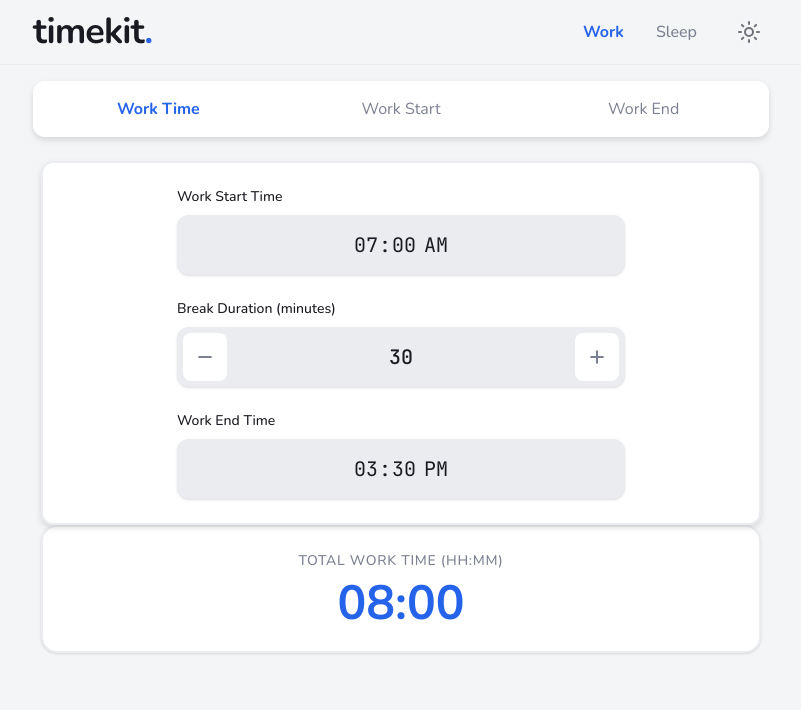
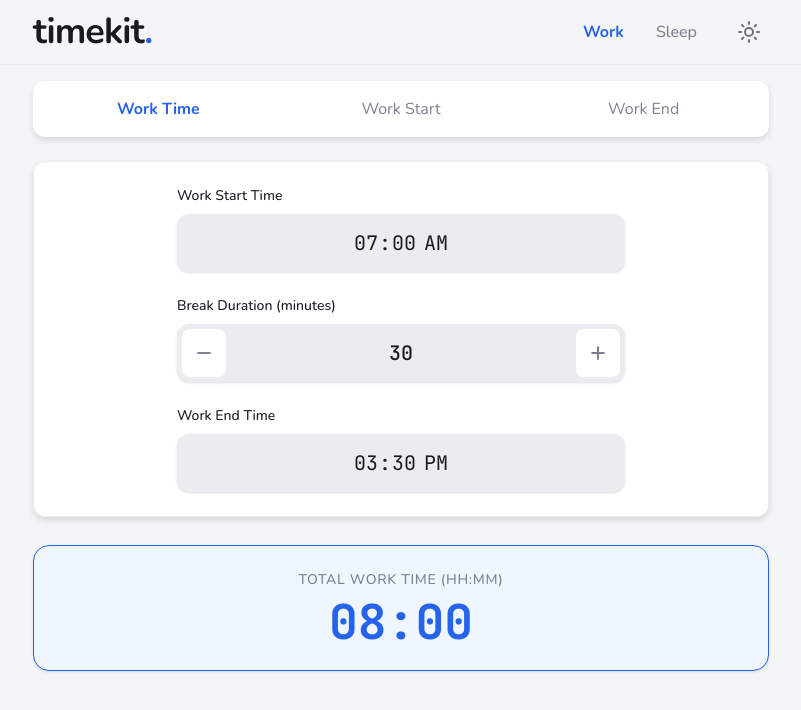
Before and after one commit to SclRlLiX/timekit, a SvelteKit app: page /work in a window 1280 px wide. Shown: the top 710 px of the page, without its empty margins (239-1040 px from the left). Built offline with nearby package versions, Linux system fonts and the light colour scheme.

Commit message:
small UI changes

```diff
--- a/src/lib/components/BreakInput.svelte
+++ b/src/lib/components/BreakInput.svelte
@@ -23,10 +23,10 @@
     </label>
 
     <div class="
-        flex items-center overflow-hidden rounded-xl border-2 py-1
+        flex items-center overflow-hidden rounded-xl border py-1
         border-(--color-surface-raised) bg-(--color-surface-raised) shadow-sm
         transition-all duration-300 ease-in-out
-        focus-within:border-(--color-accent) focus-within:ring-1 focus-within:ring-(--color-accent)
+        focus-within:border-(--color-accent) focus-within:ring-2 focus-within:ring-(--color-accent)/50
     ">
 
         <button
--- a/src/lib/components/TimeInput.svelte
+++ b/src/lib/components/TimeInput.svelte
@@ -18,11 +18,11 @@
 		{id}
 		bind:value
 		class="
-            w-full rounded-xl border-2 border-(--color-surface-raised)
+            w-full rounded-xl border border-(--color-surface-raised)
             bg-(--color-surface-raised) py-3
             text-(--color-main-text) shadow-sm transition-all
             duration-300 ease-in-out outline-none
-            focus:border-(--color-accent) focus:ring-1 focus:ring-(--color-accent)
+            focus:border-(--color-accent) focus:ring-2 focus:ring-(--color-accent)/50
         "
 	/>
 </div>
--- a/src/lib/components/WorkTimeCard.svelte
+++ b/src/lib/components/WorkTimeCard.svelte
@@ -2,7 +2,7 @@
 	let { children } = $props();
 </script>
 
-<div class="card rounded-xl border-2 bg-(--color-surface) border-(--color-surface-raised) drop-shadow-md">
+<div class="card mb-7 rounded-xl border bg-(--color-surface) border-(--color-surface-raised) drop-shadow-md">
 	{#if children}
 		{@render children()}
 	{/if}
--- a/src/lib/components/WorkTimeResult.svelte
+++ b/src/lib/components/WorkTimeResult.svelte
@@ -8,12 +8,12 @@
 </script>
 
 <div
-	class="flex flex-col items-center justify-center rounded-2xl border-2 border-(--color-surface-raised) bg-(--color-surface) py-6 shadow-sm"
+	class="flex flex-col items-center justify-center rounded-2xl border border-(--color-accent) bg-(--color-accent-subtle) py-6 shadow-sm"
 >
 	<h2 class="mb-2 text-sm font-medium tracking-wider text-(--color-muted) uppercase">
 		{label}
 	</h2>
-	<div class="text-5xl font-bold text-(--color-accent) tabular-nums">
+	<div class="text-5xl font-bold text-(--color-accent) tabular-nums font-mono">
 		{hours.toString().padStart(2, '0')}:{mins.toString().padStart(2, '0')}
 	</div>
 </div>
--- a/src/routes/sleep/+page.svelte
+++ b/src/routes/sleep/+page.svelte
@@ -120,7 +120,7 @@
 							{#each wakeTimes as wake (wake.cycles)}
 								<div
 									class="
-                        flex items-center justify-between rounded-xl border-2 p-4 transition-all
+                        flex items-center justify-between rounded-xl border p-4 transition-all
                         {wake.isOptimal
 										? 'border-(--color-accent) bg-(--color-accent-subtle)'
 										: 'border-(--color-surface-raised) bg-(--color-surface)'}
@@ -175,7 +175,7 @@
 							{#each bedtimes as bed (bed.cycles)}
 								<div
 									class="
-                                flex items-center justify-between rounded-xl border-2 p-4 transition-all
+                                flex items-center justify-between rounded-xl border p-4 transition-all
                                 {bed.isOptimal
 										? 'border-(--color-accent) bg-(--color-accent-subtle)'
 										: 'border-(--color-surface-raised) bg-(--color-surface)'}
--- a/src/routes/work/+page.svelte
+++ b/src/routes/work/+page.svelte
@@ -103,7 +103,7 @@
 
 <Tabs bind:activeTab {tabs}></Tabs>
 
-<div class="grid px-2 py-6">
+<div class="grid py-6">
 	{#key activeTab}
 		<!-- Work Time  -->
 		{#if activeTab === 'Work Time'}
@@ -129,6 +129,7 @@
 
 		<!-- Work Start -->
 		{#if activeTab === 'Work Start'}
+			<WorkTimeCard>
 				<div class="will-change-opacity col-start-1 row-start-1">
 					<div class="space-y-10 p-6">
 						<div class="mx-auto max-w-md space-y-6">
@@ -140,18 +141,20 @@
 							/>
 							<TimeInput label="Work Time" id="work-time" bind:value={workTimeCustom} />
 						</div>
+					</div>
+				</div>
+			</WorkTimeCard>
 
 			<WorkTimeResult
 				label="Work Time Start"
 				hours={calculatedWorkStart.hours}
 				mins={calculatedWorkStart.mins}
 			></WorkTimeResult>
-				</div>
-			</div>
 		{/if}
 
 		<!-- Work End Time  -->
 		{#if activeTab === 'Work End'}
+			<WorkTimeCard>
 				<div class="will-change-opacity col-start-1 row-start-1">
 					<div class="space-y-10 p-6">
 						<div class="mx-auto max-w-md space-y-6">
@@ -163,14 +166,15 @@
 							/>
 							<TimeInput label="Work Time" id="work-time" bind:value={workTimeCustom} />
 						</div>
+					</div>
+				</div>
+			</WorkTimeCard>
 
 			<WorkTimeResult
 				label="Work Time Start"
 				hours={calculatedWorkEnd.hours}
 				mins={calculatedWorkEnd.mins}
 			></WorkTimeResult>
-				</div>
-			</div>
 		{/if}
 	{/key}
 </div>
```
Lines whose indentation alone changed are shown as unchanged.
